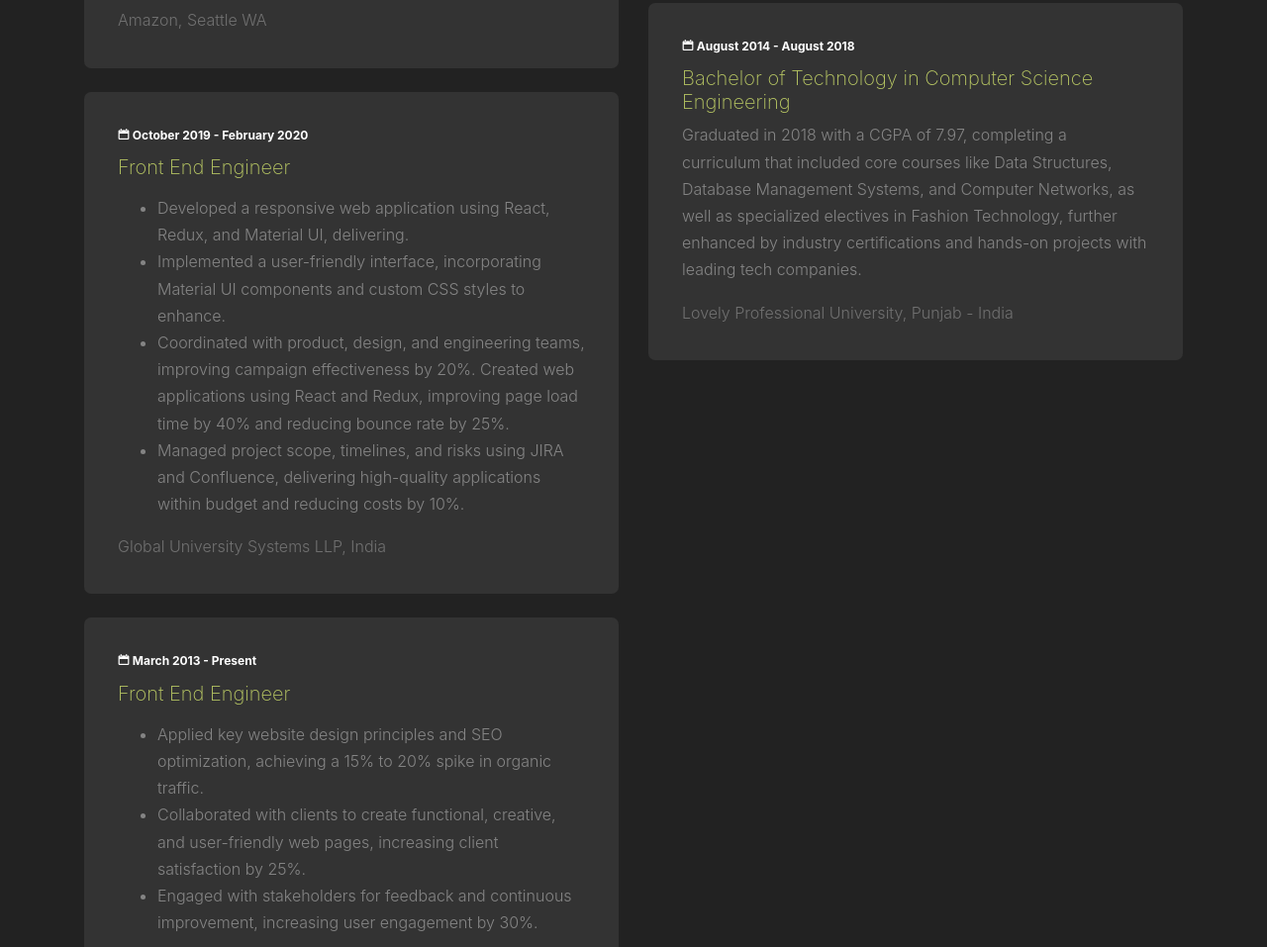
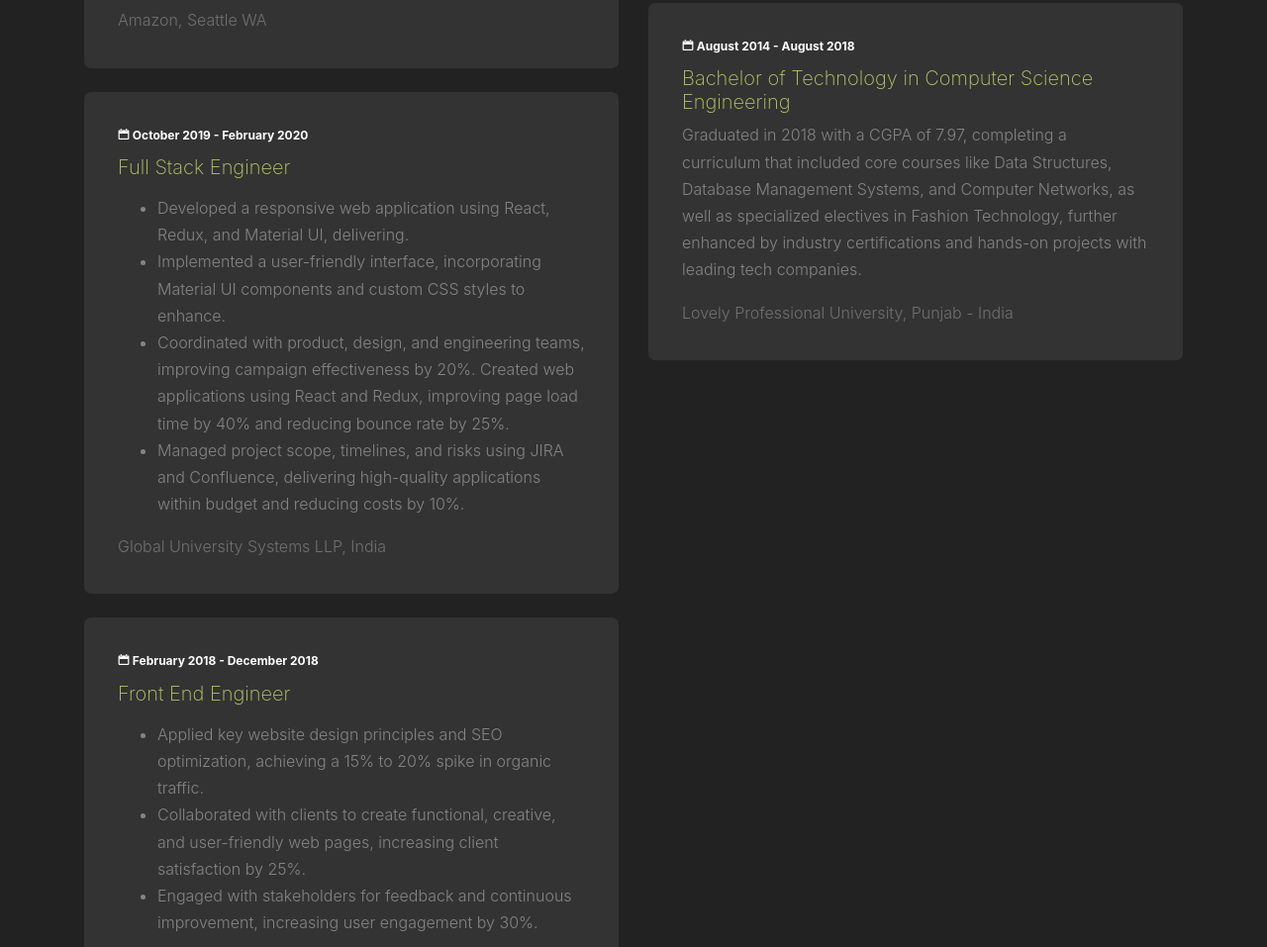
Before and after one commit to NSKSAMHITH/samhith-portfolio, a plain HTML site: page index.html in a window 1280 px wide. Shown: the part 1537-2494 px from the top of the page at 99% size. Drawn offline with nearby package versions, Linux system fonts and the light colour scheme; files whose address does not match are found by name.

Commit message:
[fix]update the tenure at StudyPad

```diff
--- a/index.html
+++ b/index.html
@@ -208,7 +208,7 @@
 
 					<div class="resume-item mb-4">
 						<span class="date"><span class="icon-calendar"></span> October 2019 - February 2020</span>
-						<h3>Front End Engineer</h3>
+						<h3>Full Stack Engineer</h3>
 						<p>
 							<ul>
 								<li>Developed a responsive web application using React, Redux, and Material UI, delivering.</li>
@@ -222,7 +222,7 @@
 					</div>
 
 					<div class="resume-item mb-4">
-						<span class="date"><span class="icon-calendar"></span> March 2013 - Present</span>
+						<span class="date"><span class="icon-calendar"></span> February 2018 - December 2018</span>
 						<h3>Front End Engineer</h3>
 						<p>
 							<ul>
```
